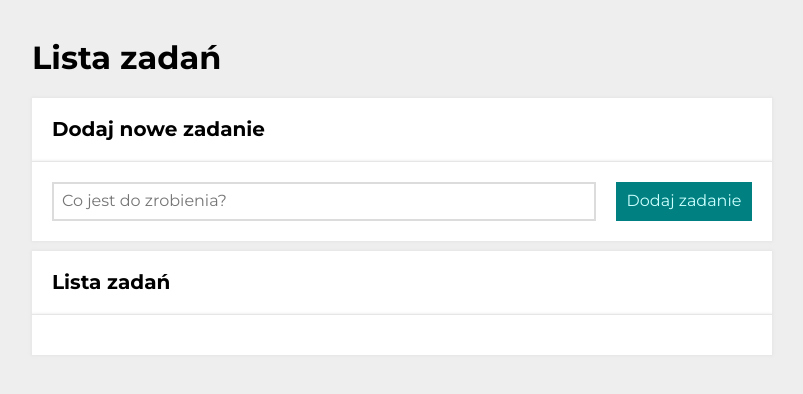
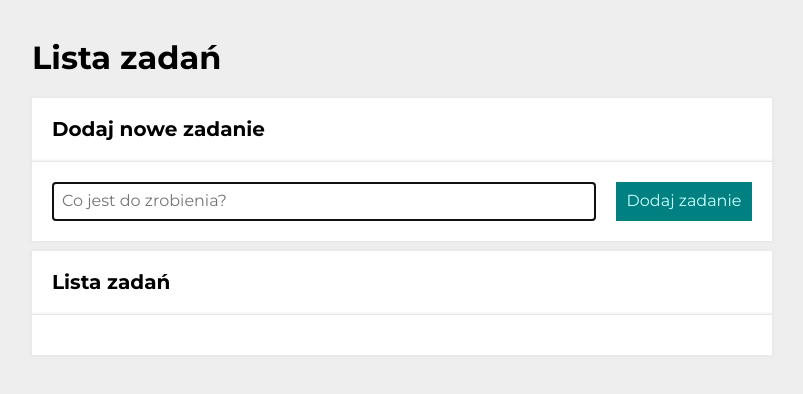
Before and after one commit to P-Michalski/to-do-list-react, a React (Create React App) app: page / in a window 1280 px wide. Shown: the top 394 px of the page, without its empty margins (238-1041 px from the left). Built offline with nearby package versions, Linux system fonts and the light colour scheme.

Commit message:
useRef added

```diff
--- a/src/Form/index.js
+++ b/src/Form/index.js
@@ -1,13 +1,15 @@
-import { useState } from "react";
+import { useState, useRef } from "react";
 import { Button, InputBox, StyledForm } from "./styled";
 
 const Form = ({ addNewTask }) => {
     const [newTaskContent, setNewTaskContent] = useState("");
+    const inputRef = useRef(null);
 
     const onFormSubmit = (event) => {
         event.preventDefault();
         addNewTask(newTaskContent.trim());
         setNewTaskContent("");
+        inputRef.current.focus();
     };
 
     return (
@@ -17,8 +19,9 @@ const Form = ({ addNewTask }) => {
                 type="text"
                 placeholder="Co jest do zrobienia?"
                 className="form__inputBox"
-                autofocus
+                autoFocus
                 onChange={({ target }) => setNewTaskContent(target.value)}
+                ref={inputRef}
             />
             <Button className="form__button" type="submit">Dodaj zadanie</Button>
         </StyledForm>
```
